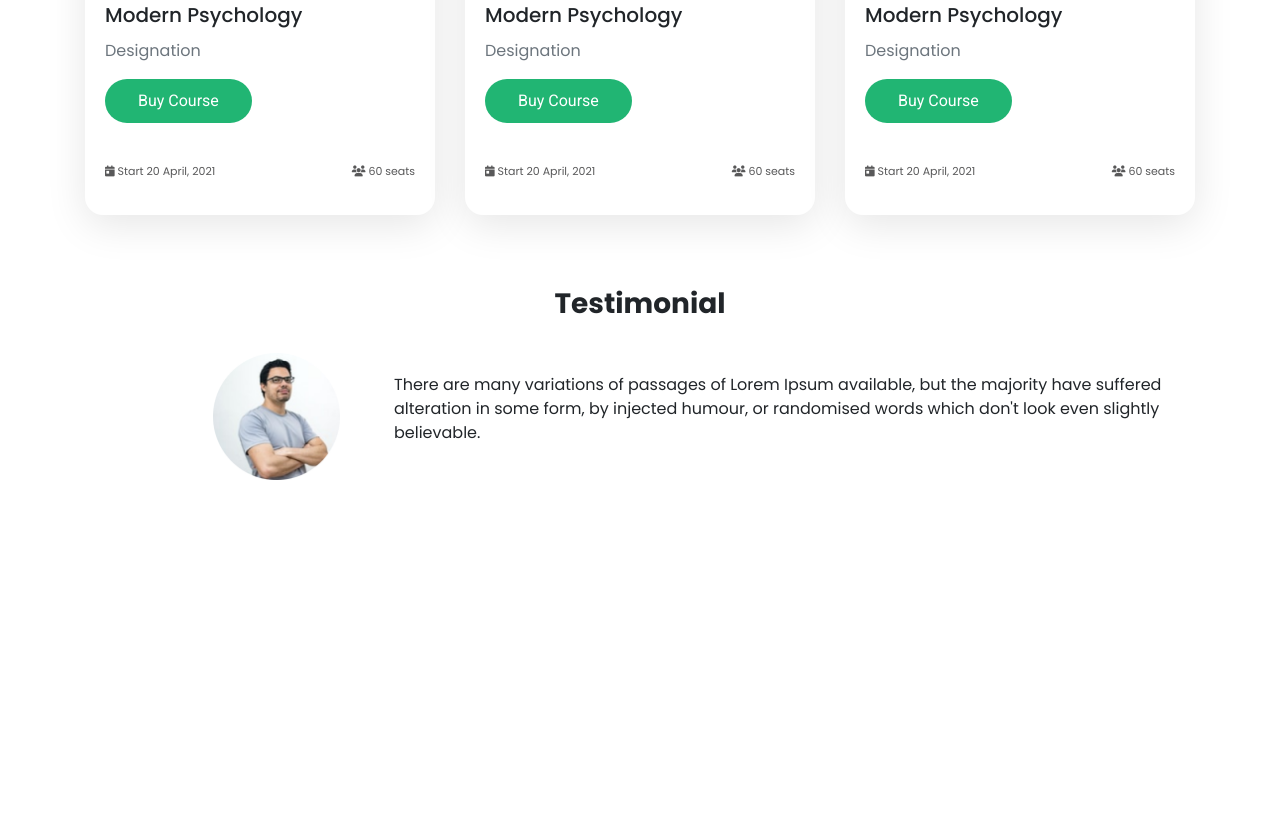
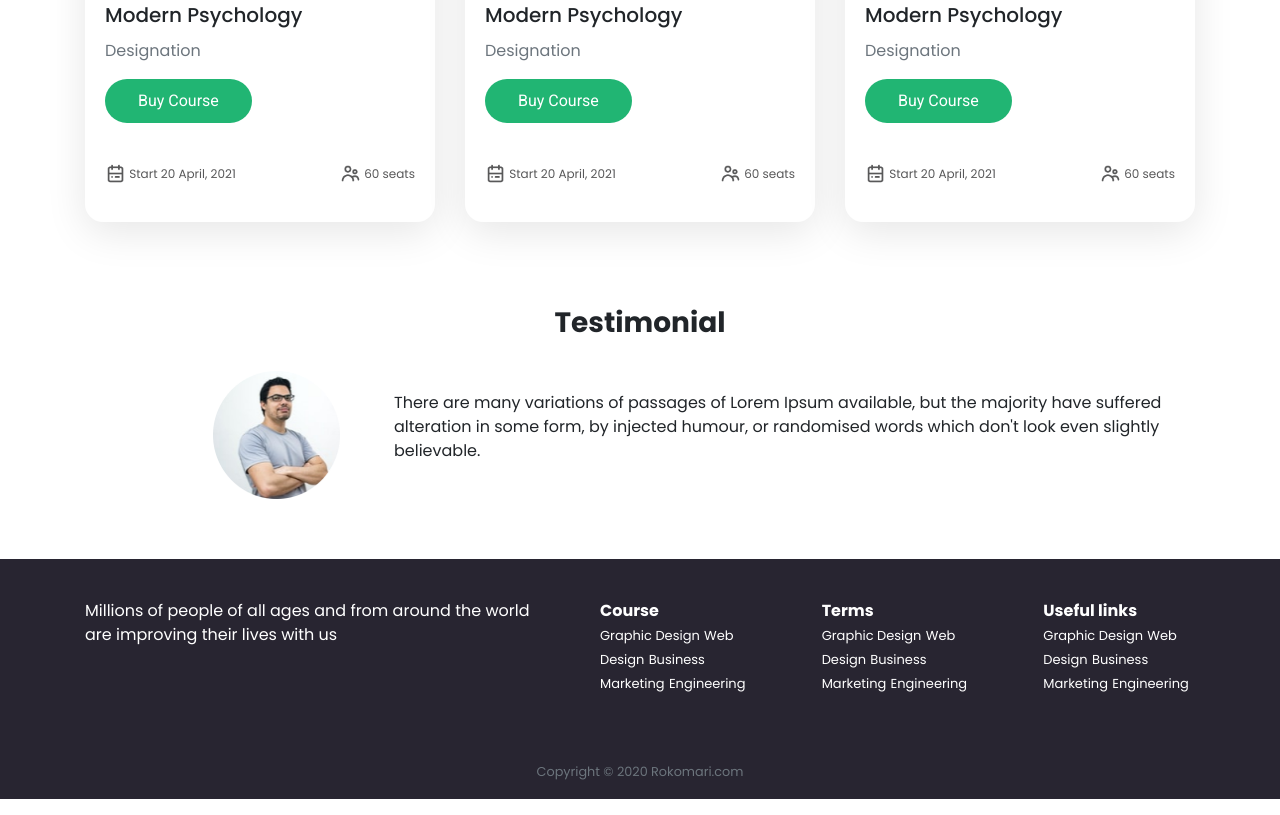
Before and after one commit to sikdarrahul0/E-school, a plain HTML site: page index.html in a window 1280 px wide. Shown: the part 1305-2120 px from the top of the page. Before the commit the page ends 1833 px from the top, so only its background shows below. Drawn offline with nearby package versions, Linux system fonts and the light colour scheme.

Commit message:
90% done

```diff
--- a/index.html
+++ b/index.html
@@ -4,8 +4,6 @@
     <!-- Required meta tags -->
     <meta charset="utf-8">
     <meta name="viewport" content="width=device-width, initial-scale=1, shrink-to-fit=no">
-    <!-- font awesome -->
-    <script src="https://kit.fontawesome.com/6b0f71afe1.js" crossorigin="anonymous"></script>
 
     <!-- google fonts -->
     <link href="https://fonts.googleapis.com/css2?family=Poppins:wght@400;500;600;700;900&family=Roboto:wght@400;500;700&display=swap" rel="stylesheet">
@@ -99,7 +97,7 @@
     </section>
     <!-- Books section end -->
     <!-- Courses section start -->
-    <section class="courses-part mb-5">
+    <section class="courses-part">
       <div class="container">
       <h3 class="text-center font-weight-bold mb-5">Online Courses</h3>
 
@@ -111,8 +109,8 @@
             <p class="card-text text-secondary">Designation</p>
             <button class="button-design mb-3">Buy Course</button>
             <div class="d-flex justify-content-between mt-4">
-                <p class="card-paragraph"><i class="fas fa-calendar-day"></i> Start 20 April, 2021</p>
-                <p class="card-paragraph"><i class="fas fa-users"></i> 60 seats</p>
+                <p class="card-paragraph"><img class="icon-resize img-fluid" src="ICON/calendar.png" alt="calender"> Start 20 April, 2021</p>
+                <p class="card-paragraph"><img class="icon-resize img-fluid" src="ICON/people.png" alt=""> 60 seats</p>
             </div>
           </div>
         </div>
@@ -123,8 +121,8 @@
             <p class="card-text text-secondary">Designation</p>
             <button class="button-design mb-3">Buy Course</button>
             <div class="d-flex justify-content-between mt-4">
-              <p class="card-paragraph"><i class="fas fa-calendar-day"></i> Start 20 April, 2021</p>
-              <p class="card-paragraph"><i class="fas fa-users"></i> 60 seats</p>
+              <p class="card-paragraph"><img class="icon-resize img-fluid" src="ICON/calendar.png" alt="calender"> Start 20 April, 2021</p>
+              <p class="card-paragraph"><img class="icon-resize img-fluid" src="ICON/people.png" alt=""> 60 seats</p>
           </div>
           </div>
         </div>
@@ -135,8 +133,8 @@
             <p class="card-text text-secondary">Designation</p>
             <button class="button-design mb-3">Buy Course</button>
             <div class="d-flex justify-content-between mt-4">
-              <p class="card-paragraph"><i class="fas fa-calendar-day"></i> Start 20 April, 2021</p>
-              <p class="card-paragraph"><i class="fas fa-users"></i> 60 seats</p>
+              <p class="card-paragraph"><img class="icon-resize img-fluid" src="ICON/calendar.png" alt="calender"> Start 20 April, 2021</p>
+              <p class="card-paragraph"><img class="icon-resize img-fluid" src="ICON/people.png" alt=""> 60 seats</p>
           </div>
           </div>
         </div>
@@ -145,14 +143,14 @@
     </section>
     <!-- Courses section end-->
     <!-- testimonial section start -->
-    <section class="my-5">
+    <section class="testimonial-part">
       <div class="container">
         <h3 class="text-center font-weight-bold py-4">Testimonial</h3>
         <div class="row">
-          <div class="col-3">
-            <img class="img-fluid float-right w-50" src="Photos/Man.png" alt="Man">
+          <div class="col-md-3">
+            <img class="img-fluid float-md-right w-50" src="Photos/Man.png" alt="Man">
           </div>
-          <div class="col-9 my-auto">
+          <div class="col-md-9 my-auto">
              <p class="px-4">There are many variations of passages of Lorem Ipsum available, but the majority have suffered alteration in some form, by injected humour, or randomised words which don't look even slightly believable.</p>
           </div>
         </div>
@@ -160,6 +158,52 @@
 
     </section>
     <!-- testimonial section end -->
+
+    <footer class="text-white">
+      <div class="container">
+        <div class="row">
+          <div class="col-5 special-box2">
+            <p>Millions of people of all ages and from around the world are improving their lives with us</p>
+          </div>
+          <div class="col-7">
+            <div class="row">
+              <div class="col-4 special-box2">
+                <ul>
+                  <li class="font-weight-bold">Course</li>
+                  <a href="">Graphic Design</a>
+                  <a href="">Web Design</a>
+                  <a href="">Business</a>
+                  <a href="">Marketing</a>
+                  <a href="">Engineering</a>
+                </ul>
+
+              </div>
+              <div class="col-4 special-box2">
+                <ul>
+                  <li class="font-weight-bold">Terms</li>
+                  <a href="">Graphic Design</a>
+                  <a href="">Web Design</a>
+                  <a href="">Business</a>
+                  <a href="">Marketing</a>
+                  <a href="">Engineering</a>
+                </ul>
+              </div>
+              <div class="col-4 special-box2">
+                <ul>
+                  <li class="font-weight-bold">Useful links</li>
+                  <a href="">Graphic Design</a>
+                  <a href="">Web Design</a>
+                  <a href="">Business</a>
+                  <a href="">Marketing</a>
+                  <a href="">Engineering</a>
+                </ul>
+              </div>
+            </div>
+          </div>
+        </div>
+      </div>
+      <p class="text-center text-secondary mt-5 pb-3"><small>Copyright © 2020 Rokomari.com </small> </p>
+    </footer>
 
 
     <!-- Optional JavaScript -->
--- a/styles.css
+++ b/styles.css
@@ -64,6 +64,9 @@ header h2{
     box-shadow: 0px 20px 40px rgba(0, 0, 0, 0.1);
 }
 /* Books section end */
+.courses-part{
+    margin-bottom: 60px;
+}
 .card{
     border: none;
     background: #FFFFFF;
@@ -72,5 +75,34 @@ header h2{
 }
 .card-paragraph{
     color: #585859;
-    font-size: 11px;
+    font-size: 12px;
 }
+.icon-resize{
+    width: 21px;
+    height: 21px;
+    margin-bottom: 2px;
+}
+/* course section end */
+
+.testimonial-part{
+    margin-bottom: 60px;
+}
+
+/* testimonial section end */
+footer{
+    background-color: #282531;
+    padding-top: 40px;
+}
+footer ul{
+    list-style-type: none;
+}
+footer a{
+    text-decoration: none;
+    color: white;
+    font-size: 13px;
+    font-weight: 400;
+}
+.special-box2:hover{
+    box-shadow: 0px 10px 20px white;
+    border-radius: 18px;
+}
```
